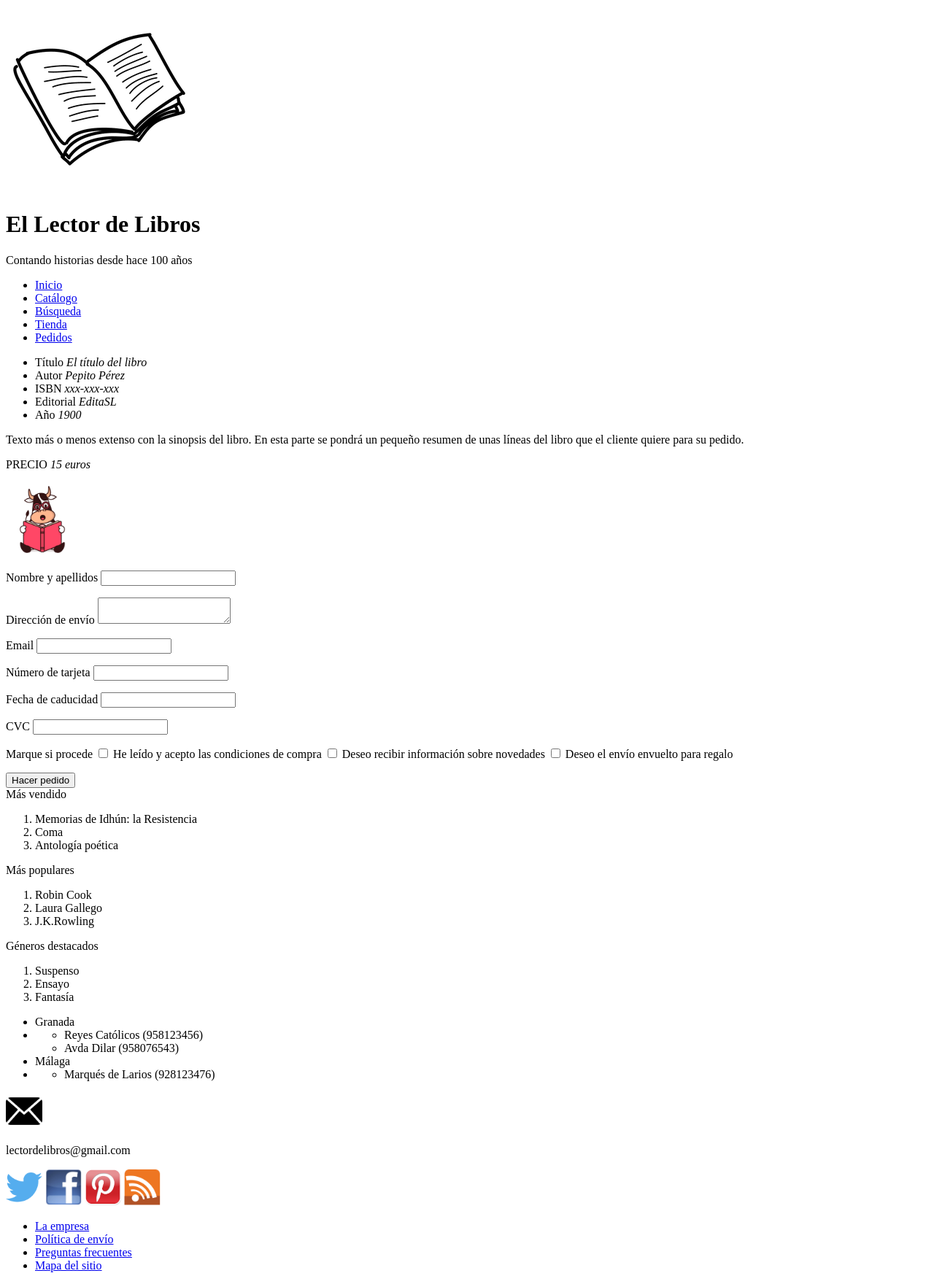
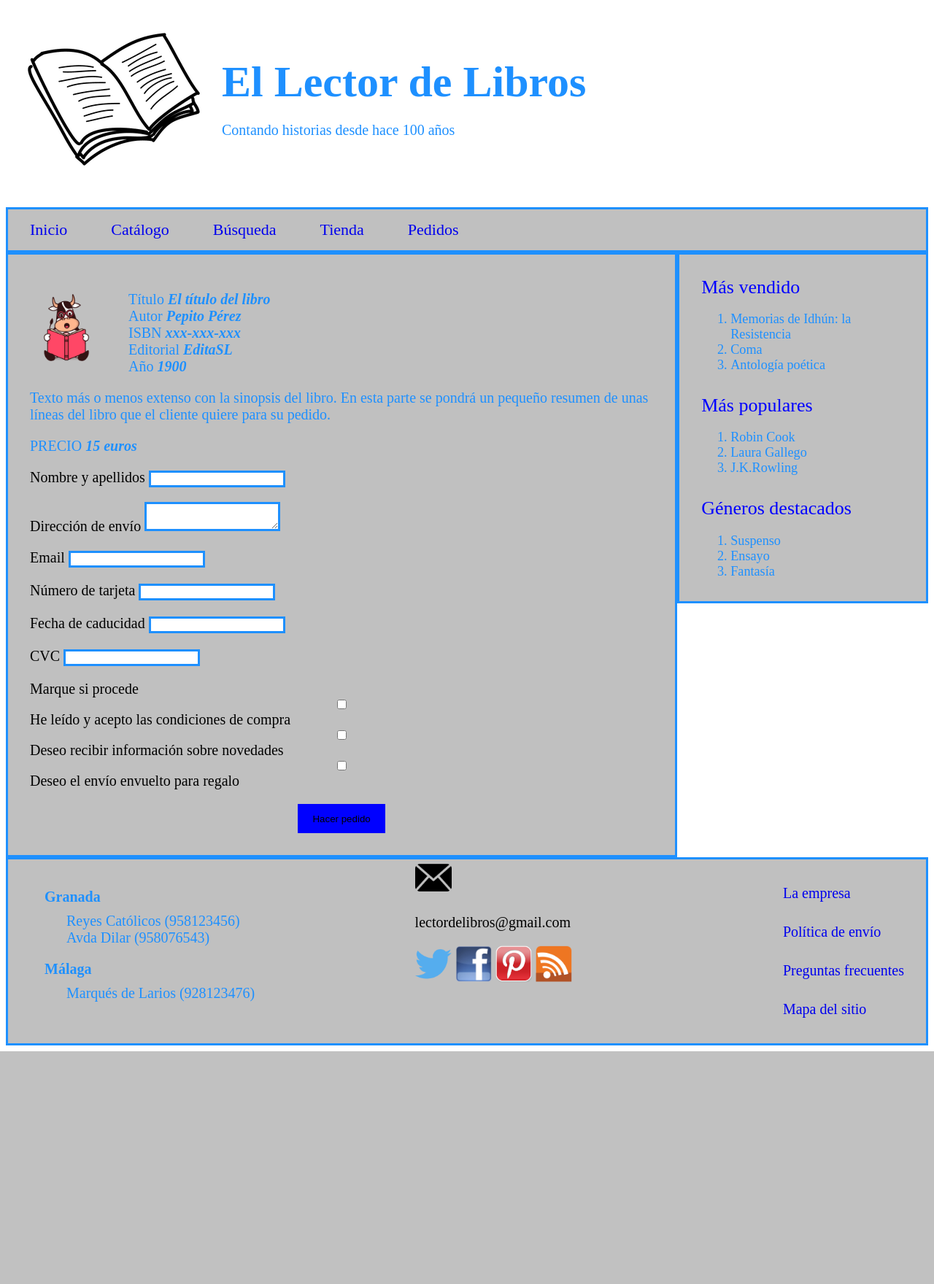
Before and after one commit to nazaretrogue/TW, a PHP site: page /pedidos.html in a window 1280 px wide. Shown: the whole page at 73% size. After the commit the page ends 1441 px from the top, so only its background shows below. Run offline with PHP 8.4, Linux system fonts and the light colour scheme.

Commit message:
Finished library modeling with CSS.

```diff
--- a/Practicas/P3/index.html
+++ b/Practicas/P3/index.html
@@ -22,7 +22,7 @@
                 <li><a href="pedidos.html">Pedidos</a></li>
             </ul>
         </section>
-        <div id="centro"><main>
+        <div id="centro"><main id="eventos">
             <section>
                 <h2>Eventos en marzo</h2>
                 <ul>
--- a/Practicas/P3/libreria_estilo.css
+++ b/Practicas/P3/libreria_estilo.css
@@ -1,6 +1,7 @@
 body{
     display: flex;
     flex-direction: column;
+    font-size: 125%;
 }
 
 #centro{
@@ -9,43 +10,18 @@ body{
 
 aside{
     align-self: flex-start;
+    width: 500px;
+    font-size: 130%;
+    color: blue;
 }
 
-main section h2{
-    font-size: 50px;
-    color: navy;
-    text-align: center;
-    text-decoration: underline;
+aside div{
+    margin: 30px;
 }
 
-main h3{
-    font-size: 30px;
+aside ol{
+    font-size: 70%;
     color: dodgerblue;
-}
-
-#martin img,
-#cielo img,
-#relatos img{
-    float: right;
-}
-
-#martin,
-#cielo,
-#relatos{
-    padding-bottom: 100px;
-    margin-bottom: 100px;
-}
-
-
-main section ul{
-    list-style: none;
-}
-
-main{
-    border: 3px;
-    border-style: solid;
-    border-color: dodgerblue;
-    background-color: silver;
 }
 
 #cabecera{
@@ -58,7 +34,8 @@ main{
     margin-top: 0px;
 }
 
-section{
+section,
+#cabecera::after{
     clear: both;
 }
 
@@ -85,10 +62,15 @@ section{
     padding: 0px;
     margin: 0px;
     overflow: hidden;
+    font-size: 110%;
 }
 
 #paginas_indice li{
     float: left;
+}
+
+#paginas_indice::after{
+    clear: both;
 }
 
 li a{
@@ -134,3 +116,172 @@ li a{
 #pie li > ul{
     color: dodgerblue;
 }
+
+main{
+    background-color: silver;
+    border-width: 3px;
+    border-style: solid;
+    border-color: dodgerblue;
+}
+
+/* main de index.html */
+
+#eventos{
+    width: 2000px;
+}
+
+#eventos section h2{
+    font-size: 50px;
+    color: navy;
+    text-align: center;
+    text-decoration: underline;
+}
+
+#eventos h3{
+    font-size: 30px;
+    color: dodgerblue;
+}
+
+#martin img,
+#cielo img,
+#relatos img{
+    float: right;
+}
+
+#martin,
+#cielo,
+#relatos{
+    padding-bottom: 100px;
+    margin-bottom: 100px;
+}
+
+
+#eventos section ul{
+    list-style: none;
+}
+
+/* main de catalogo.html */
+
+#catal_libros{
+    display: flex;
+    flex-wrap: wrap;
+    font-size: 90%;
+    color: blue;
+}
+
+#catal_libros p{
+    font-family: fantasy;
+    font-size: 90%;
+    color: darkslategray;
+}
+
+#catal_libros input{
+    background-color: blue;
+    border-color: blue;
+}
+
+#catal_libros img{
+    float: center;
+    margin: 20px;
+}
+
+#catal_libros section{
+    margin: 40px;
+}
+
+#catal_libros h2,
+#catal_libros p{
+    clear: both;
+}
+
+#catal_libros::after{
+    clear: both;
+}
+
+/* main de busqueda.html */
+
+#busqueda_libro{
+    width: 800px;
+    height: 600px;
+    margin-right: 615px;
+}
+
+#busqueda_libro p:nth-child(6){
+    display: flex;
+    flex-direction: column;
+}
+
+/* main de tienda.html */
+
+#tienda{
+    padding: 80px;
+}
+
+#tienda caption{
+    font-size: 180%;
+    color: blue;
+    margin-bottom: 35px;
+}
+
+#tienda th{
+    background-color: dodgerblue;
+    color: white;
+}
+
+#tienda td:hover{
+    background-color: dodgerblue;
+    color: white;
+}
+
+/* main de pedidos.html */
+
+#pedidos_form{
+    padding: 30px;
+}
+
+#pedidos_form img{
+    float: left;
+    margin-right: 35px;
+}
+
+#pedidos_form::after{
+    clear:both;
+}
+
+#pedidos_form ul{
+    list-style: none;
+    color: dodgerblue;
+}
+
+#pedidos_form em{
+    font-weight: bold;
+}
+
+#pedidos_form div p{
+    color: dodgerblue;
+}
+
+#pedidos_form p:nth-child(7){
+    display: flex;
+    flex-direction: column;
+}
+
+#pedidos_form input,
+#pedidos_form textarea{
+    border-color: dodgerblue;
+    border-style: solid;
+    border-width: 3px;
+    background-color: white;
+}
+
+/* botones comunes a busqueda.html y pedidos.html*/
+
+#busqueda_libro #enviar_bus,
+#pedidos_form #enviar_ped{
+    background-color: blue;
+    border-color: blue;
+    width: 120px;
+    height: 40px;
+    display: block;
+    margin: auto;
+}
--- a/Practicas/P3/pedidos.html
+++ b/Practicas/P3/pedidos.html
@@ -5,14 +5,15 @@
         <meta charset="utf-8"/>
         <meta name="author" content="Nazaret Román Guerrero"/>
         <title>El Lector de Libros</title>
+        <link rel="stylesheet" href="libreria_estilo.css">
     </head>
     <body>
-        <header>
+        <header id="cabecera">
             <img src="logo.jpg" alt="Logo librería"/>
             <h1>El Lector de Libros</h1>
             <p>Contando historias desde hace 100 años</p>
         </header>
-        <section>
+        <section id="paginas_indice">
             <ul>
                 <li><a href="index.html">Inicio</a></li>
                 <li><a href="catalogo.html">Catálogo</a></li>
@@ -21,8 +22,9 @@
                 <li><a href="pedidos.html">Pedidos</a></li>
             </ul>
         </section>
-        <main>
+        <div id="centro"><main id="pedidos_form">
             <div>
+                <img src="pedido.png" alt="pedido" width="100" height="100"/>
                 <ul>
                     <li>Título <em>El título del libro</em></li>
                     <li>Autor <em>Pepito Pérez</em></li>
@@ -34,7 +36,6 @@
                    parte se pondrá un pequeño resumen de unas líneas del libro
                    que el cliente quiere para su pedido.</p>
                 <p>PRECIO <em>15 euros</em></p>
-                <img src="pedido.png" alt="pedido" width="100" height="100"/>
             </div>
 
             <form action="procesar.php" method="POST">
@@ -49,10 +50,10 @@
                     <input type="checkbox" name="opciones" value="novedades"/> Deseo recibir información sobre novedades
                     <input type="checkbox" name="opciones" value="regalo"/> Deseo el envío envuelto para regalo
                 </p>
-                <input type="submit" value="Hacer pedido"/>
+                <input id="enviar_ped" type="submit" value="Hacer pedido"/>
             </form>
         </main>
-        <aside>
+        <aside id="rankings">
             <div>Más vendido
                 <ol>
                     <li>Memorias de Idhún: la Resistencia</li>
@@ -74,32 +75,32 @@
                     <li>Fantasía</li>
                 </ol>
             </div>
-        </aside>
-        <footer>
+        </aside></div>
+        <footer id="pie">
             <div>
                 <ul>
-                    <li>Granada</li>
+                    <li class="ciudad"><strong>Granada</strong></li>
                     <li><ul>
                             <li>Reyes Católicos (958123456)</li>
                             <li>Avda Dilar (958076543)</li>
                         </ul>
                     </li>
-                    <li>Málaga</li>
+                    <li class="ciudad"><strong>Málaga</strong></li>
                     <li><ul>
                             <li>Marqués de Larios (928123476)</li>
                         </ul>
                     </li>
                 </ul>
             </div>
-            <div>
-                <img src="mail.png" alt="Mail" width="50" height="50"/>
+            <div id="redes">
+                <img id="mail" src="mail.png" alt="Mail" width="50" height="50"/>
                 <p>lectordelibros@gmail.com</p>
                 <img src="twitter.png" alt="Twitter" width="50" height="50"/>
                 <img src="facebook.png" alt="Facebook" width="50" height="50"/>
                 <img src="pinterest.png" alt="Pinterest" width="50" height="50"/>
                 <img src="wifi.png" alt="Wifi" width="50" height="50"/>
             </div>
-            <div>
+            <div id="enlaces_externos">
                 <ul>
                     <li><a href="#empresa">La empresa</a></li>
                     <li><a href="#politica">Política de envío</a></li>
```
Also changed, not shown: Practicas/P3/busqueda.html (+14 -13 lines), Practicas/P3/catalogo.html (+19 -18 lines), Practicas/P3/tienda.html (+12 -11 lines), Practicas/P2/pedido.png.
